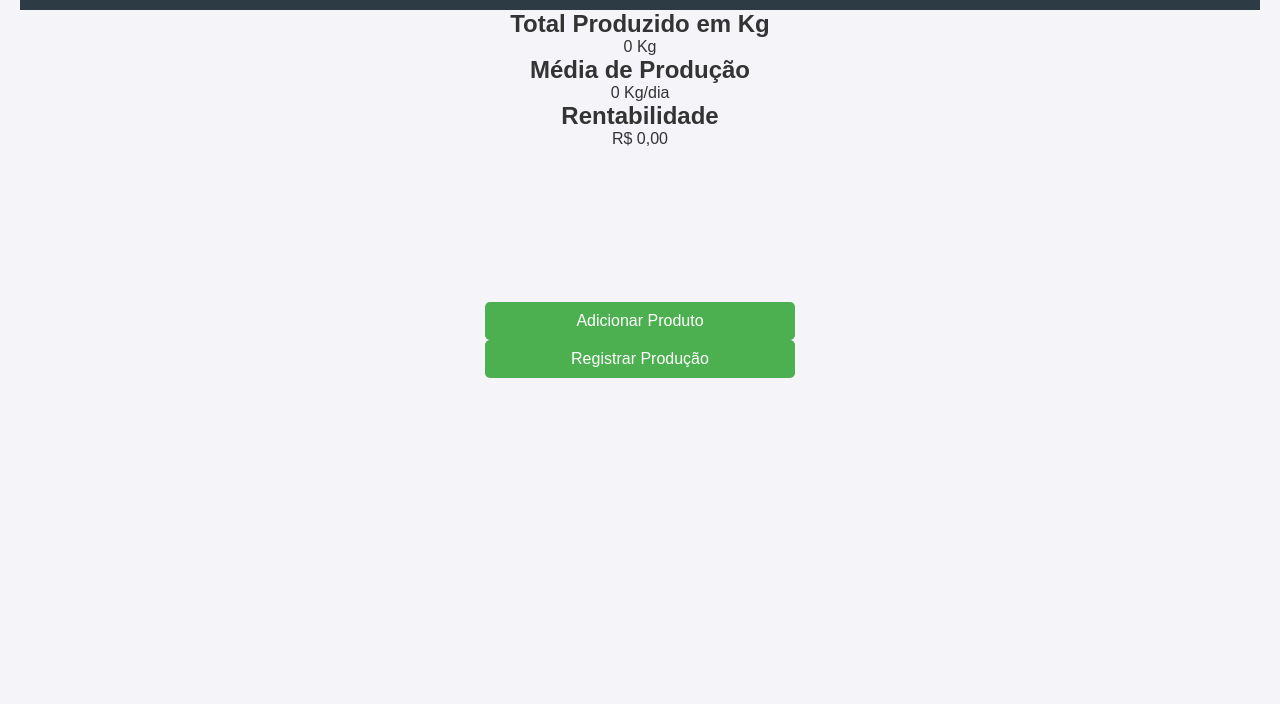
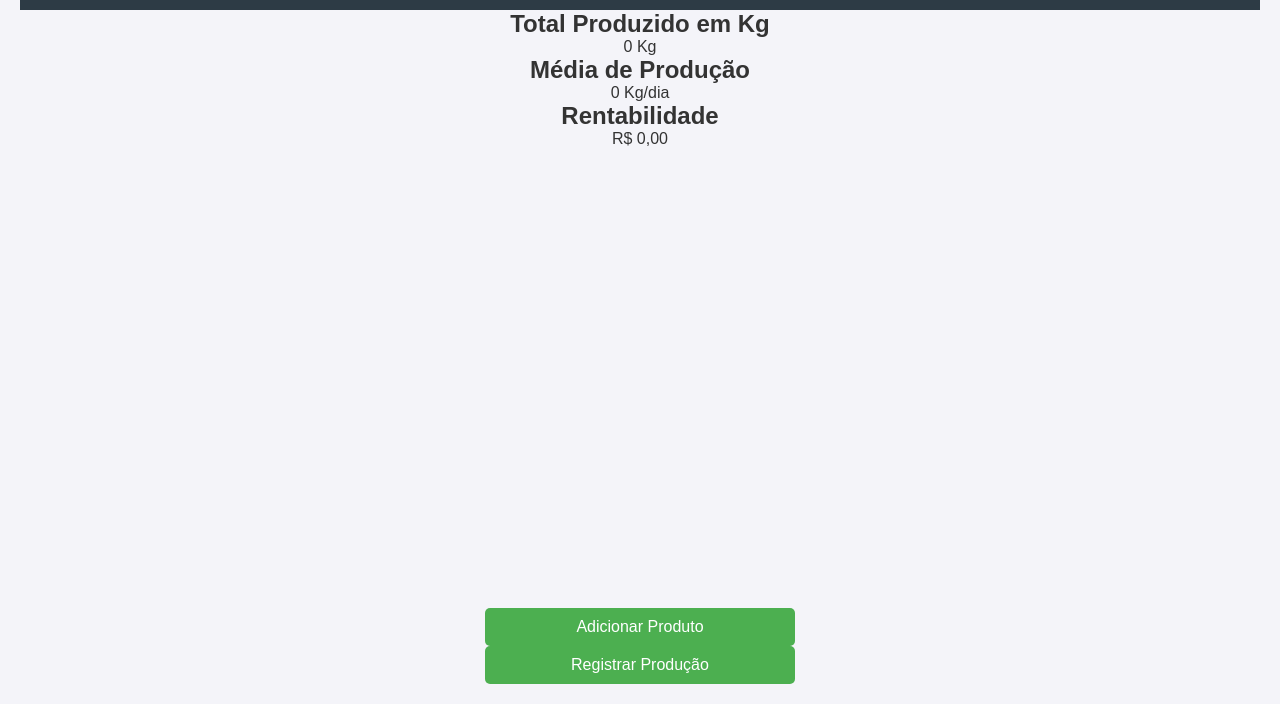
Before and after one commit to guririu/dashboard-producao, a plain HTML site: page index.html in a window 1280 px wide. Shown: the part 135-839 px from the top of the page. Before the commit the page ends 800 px from the top, so only its background shows below. Drawn offline with nearby package versions, Linux system fonts and the light colour scheme; files that its build step writes are made by us from their sources.

Commit message:
Update styles.css

```diff
--- a/css/styles.css
+++ b/css/styles.css
@@ -1,3 +1,11 @@
+/* Estilo para o gráfico */
+.chart-container {
+    margin: 30px auto;
+    width: 80%;
+    max-width: 800px;
+    height: 400px;
+}
+
 body {
   font-family: Arial, sans-serif;
   margin: 0;
```
